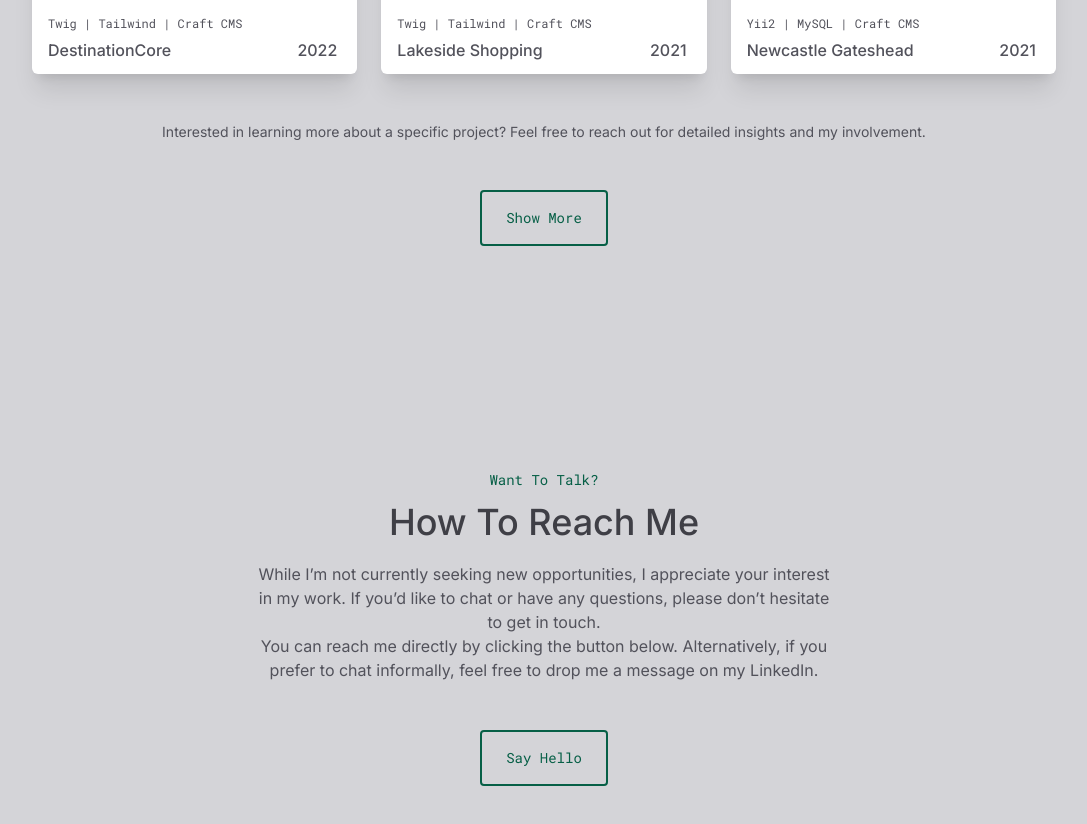
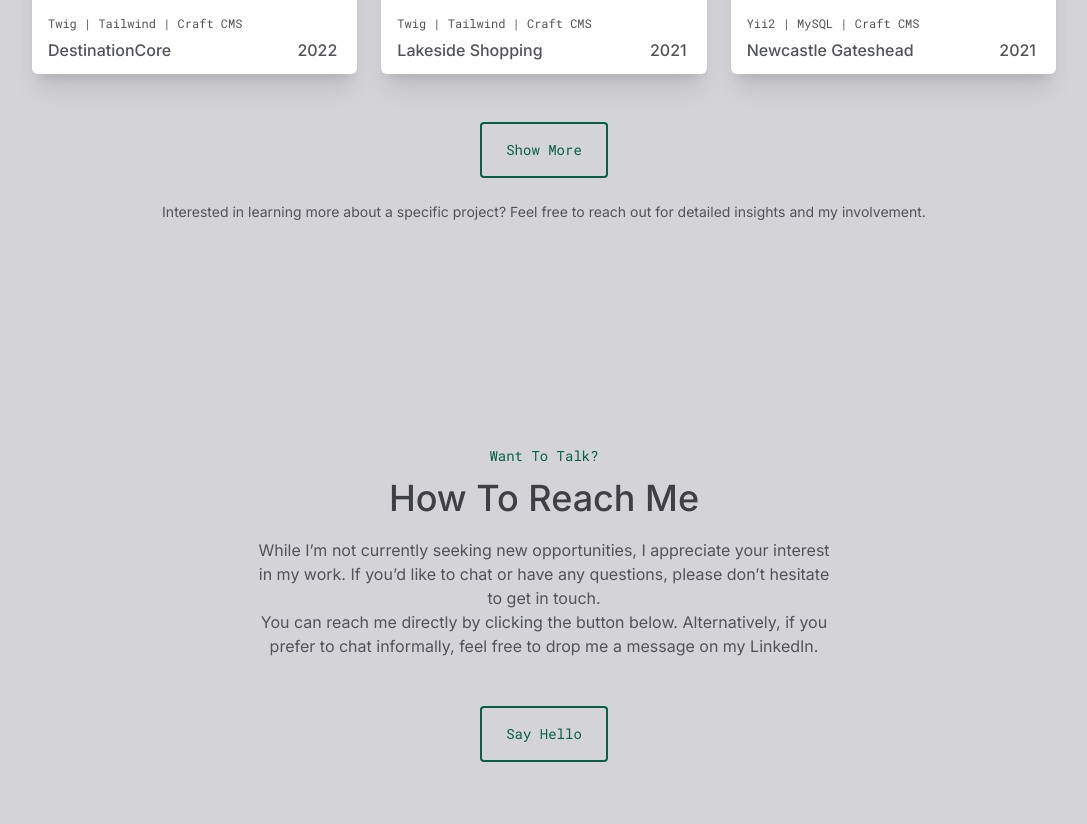
Before and after one commit to JamsRepos/jdf.gg, a Next.js app: page / in a window 1280 px wide. Shown: the part 4420-5244 px from the top of the page, without its empty margins (96-1183 px from the left). Built offline with nearby package versions, Linux system fonts and the light colour scheme; some icons are missing.

Commit message:
refactor: :art: Moved footer below the show more button

```diff
--- a/src/containers/Projects.tsx
+++ b/src/containers/Projects.tsx
@@ -48,14 +48,6 @@ const Projects = () => {
         })}
       </div>
 
-      <motion.p
-        className="text-sm text-center mt-12"
-        initial="hidden"
-        animate="show"
-      >
-        {footer}
-      </motion.p>
-
       {projects.length > PROJECTS_INITIALLY && (
         <Button
           size="lg"
@@ -66,6 +58,14 @@ const Projects = () => {
           {showMore ? 'show less' : 'show more'}
         </Button>
       )}
+
+      <motion.p
+        className="text-sm text-center mt-6"
+        initial="hidden"
+        animate="show"
+      >
+        {footer}
+      </motion.p>
     </Wrapper>
   );
 };
```
